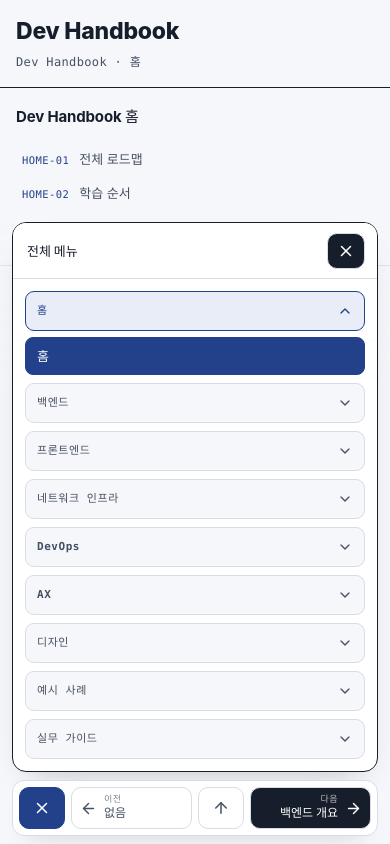
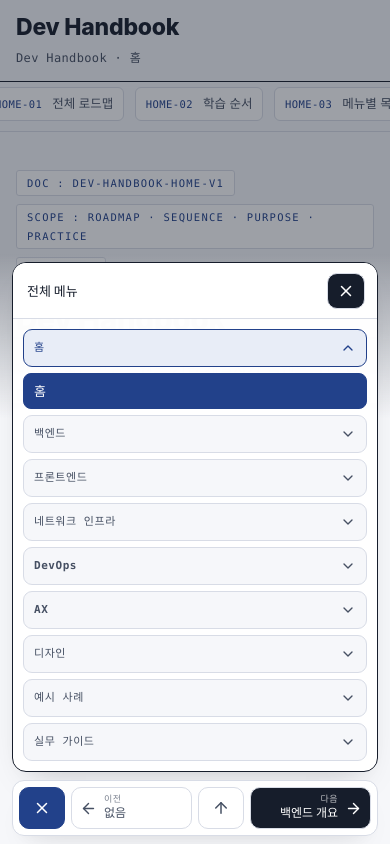
Before and after one commit to khe0124/handbook, a React (Vite) app: page / in a window 390 px wide. Both pictures are taken after a click on the button 42 px from the left and 808 px from the top of the page. Shown: the top 844 px of the page. Built offline with nearby package versions, Linux system fonts and the light colour scheme.

Commit message:
fix: improve mobile handbook navigation

```diff
--- a/src/App.css
+++ b/src/App.css
@@ -265,6 +265,10 @@
   display: none;
 }
 
+.mobile-menu-backdrop {
+  display: none;
+}
+
 .doc-nav-button:hover,
 .scroll-top-button:hover,
 .mobile-menu-toggle:hover,
@@ -291,36 +295,31 @@
   cursor: not-allowed;
 }
 
-@media (max-width: 900px) {
-  .app-shell {
-    padding-top: 138px;
+@keyframes mobile-menu-backdrop-in {
+  from {
+    opacity: 0;
   }
-
-  .app-header {
-    align-items: flex-start;
-    flex-direction: column;
-    gap: 14px;
-    padding: 24px 20px 18px;
-  }
-
-  .menubar {
-    justify-content: flex-start;
-  }
-
-  .menu-panel {
-    left: 0;
-    right: auto;
+  to {
+    opacity: 1;
   }
 }
 
-@media (max-width: 700px) {
+@media (prefers-reduced-motion: reduce) {
+  .mobile-menu-backdrop {
+    animation: none;
+  }
+}
+
+@media (max-width: 900px) {
   .app-shell {
-    padding-top: 90px;
+    padding-top: 78px;
     padding-bottom: calc(82px + env(safe-area-inset-bottom));
   }
 
   .app-header {
-    padding: 18px 16px 14px;
+    flex-direction: column;
+    align-items: flex-start;
+    padding: 14px 16px 12px;
     gap: 0;
   }
 
@@ -330,6 +329,10 @@
 
   .app-header p {
     font-size: 12px;
+    max-width: min(100%, 72vw);
+    overflow: hidden;
+    text-overflow: ellipsis;
+    white-space: nowrap;
   }
 
   .app-header .menubar {
@@ -362,10 +365,24 @@
     color: #ffffff;
   }
 
+  .mobile-menu-backdrop {
+    display: block;
+    position: fixed;
+    inset: 0;
+    z-index: 75;
+    width: 100%;
+    margin: 0;
+    padding: 0;
+    border: 0;
+    background: rgba(22, 29, 43, 0.42);
+    cursor: pointer;
+    animation: mobile-menu-backdrop-in 0.16s ease;
+  }
+
   .mobile-menu-sheet {
     display: block;
     width: min(100%, 560px);
-    max-height: min(70dvh, calc(100dvh - 126px));
+    max-height: min(62dvh, calc(100dvh - 146px));
     margin: 0 auto 8px;
     overflow: auto;
     overscroll-behavior: contain;
@@ -404,8 +421,8 @@
 
   .mobile-menu-groups {
     display: grid;
-    gap: 8px;
-    padding: 12px;
+    gap: 6px;
+    padding: 10px;
   }
 
   .mobile-menu-group h2 {
@@ -414,14 +431,14 @@
 
   .mobile-menu-group-trigger {
     width: 100%;
-    min-height: 40px;
+    min-height: 38px;
     display: flex;
     align-items: center;
     justify-content: space-between;
     gap: 10px;
     border: 1px solid var(--line);
     border-radius: 9px;
-    padding: 10px 11px;
+    padding: 9px 10px;
     background: var(--paper);
     color: var(--ink-soft);
     font-family: var(--mono);
@@ -466,10 +483,10 @@
   }
 
   .mobile-menu-item {
-    min-height: 38px;
+    min-height: 36px;
     border: 1px solid var(--line);
     border-radius: 8px;
-    padding: 9px 11px;
+    padding: 8px 10px;
     background: var(--panel);
     color: var(--ink);
     font-family: var(--sans);
@@ -524,10 +541,7 @@
   }
 
   .app-header p {
-    max-width: 100%;
-    overflow: hidden;
-    text-overflow: ellipsis;
-    white-space: nowrap;
+    max-width: 74vw;
   }
 
   .bottom-doc-nav {
--- a/src/App.tsx
+++ b/src/App.tsx
@@ -75,9 +75,13 @@ export default function App() {
       }
     };
 
+    const scroller = document.documentElement;
+    const previousOverflow = scroller.style.overflow;
+    scroller.style.overflow = "hidden";
     window.addEventListener("keydown", closeOnEscape);
 
     return () => {
+      scroller.style.overflow = previousOverflow;
       window.removeEventListener("keydown", closeOnEscape);
     };
   }, [mobileMenuOpen]);
@@ -172,6 +176,16 @@ export default function App() {
       </header>
 
       <HandbookPage item={activeItem} />
+
+      {mobileMenuOpen ? (
+        <button
+          type="button"
+          className="mobile-menu-backdrop"
+          onClick={() => setMobileMenuOpen(false)}
+          aria-label="전체 메뉴 닫기"
+          tabIndex={-1}
+        />
+      ) : null}
 
       <div className="bottom-doc-nav" role="navigation" aria-label="문서 이동">
         {mobileMenuOpen ? (
--- a/src/handbook/handbook.css
+++ b/src/handbook/handbook.css
@@ -443,39 +443,48 @@
   }
 
   .handbook-toc {
-    position: static;
+    position: sticky;
+    top: 78px;
+    z-index: 20;
     height: auto;
-    max-height: 36vh;
+    margin-inline: -16px;
     border-right: none;
     border-bottom: 1px solid var(--line);
-    padding: 18px 20px;
+    padding: 9px 16px 10px;
+    overflow-x: auto;
+    overflow-y: hidden;
+    white-space: nowrap;
+    scrollbar-width: thin;
+    scroll-snap-type: x proximity;
+    -webkit-overflow-scrolling: touch;
   }
 
   .handbook-main {
-    padding: 0 20px 96px;
+    padding: 0 16px 128px;
+  }
+
+  .handbook-toc .nav-brand,
+  .handbook-toc .nav-title {
+    display: none;
+  }
+
+  .handbook-toc a {
+    display: inline-flex;
+    align-items: center;
+    min-height: 34px;
+    max-width: 78vw;
+    margin-right: 6px;
+    padding: 7px 10px;
+    border: 1px solid var(--line);
+    background: var(--panel);
+    font-size: 12.5px;
+    overflow: hidden;
+    text-overflow: ellipsis;
+    scroll-snap-align: start;
   }
 }
 
-@media (max-width: 700px) {
-  .handbook-toc {
-    max-height: 176px;
-    padding: 14px 16px;
-    overflow-y: auto;
-  }
-
-  .handbook-toc .nav-title {
-    margin-bottom: 12px;
-  }
-
-  .handbook-toc a {
-    padding: 8px 6px;
-    font-size: 13px;
-  }
-
-  .handbook-main {
-    padding: 0 16px 110px;
-  }
-
+@media (max-width: 900px) {
   .handbook-main .hero {
     padding: 38px 0 30px;
   }
@@ -515,10 +524,16 @@
   }
 
   .handbook-main .ch-head {
+    flex-direction: column;
     align-items: flex-start;
     gap: 8px;
     padding-bottom: 10px;
     margin-bottom: 22px;
+  }
+
+  .handbook-main .ch-code {
+    max-width: 100%;
+    overflow-wrap: anywhere;
   }
 
   .handbook-main p,
@@ -566,6 +581,7 @@
     margin: 18px 0;
     font-size: 12.5px;
     line-height: 1.8;
+    max-width: 100%;
     -webkit-overflow-scrolling: touch;
   }
 
@@ -586,6 +602,8 @@
   .handbook-main .g-term,
   .handbook-main .g-def {
     padding: 11px 14px;
+    min-width: 0;
+    overflow-wrap: anywhere;
   }
 }
 
--- a/src/index.css
+++ b/src/index.css
@@ -32,13 +32,21 @@
 
 html {
   scroll-behavior: smooth;
-  scroll-padding-top: 24px;
+  /* Clear the fixed header so anchor jumps don't land behind it. */
+  scroll-padding-top: 132px;
   background: var(--paper);
 }
 
 body {
   margin: 0;
   background: var(--paper);
+}
+
+/* Mobile: fixed compact header + sticky horizontal TOC strip both obstruct. */
+@media (max-width: 900px) {
+  html {
+    scroll-padding-top: 150px;
+  }
 }
 
 button,
```
Also changed, not shown: 1 other file (tests, documents, lock files or other folders).
